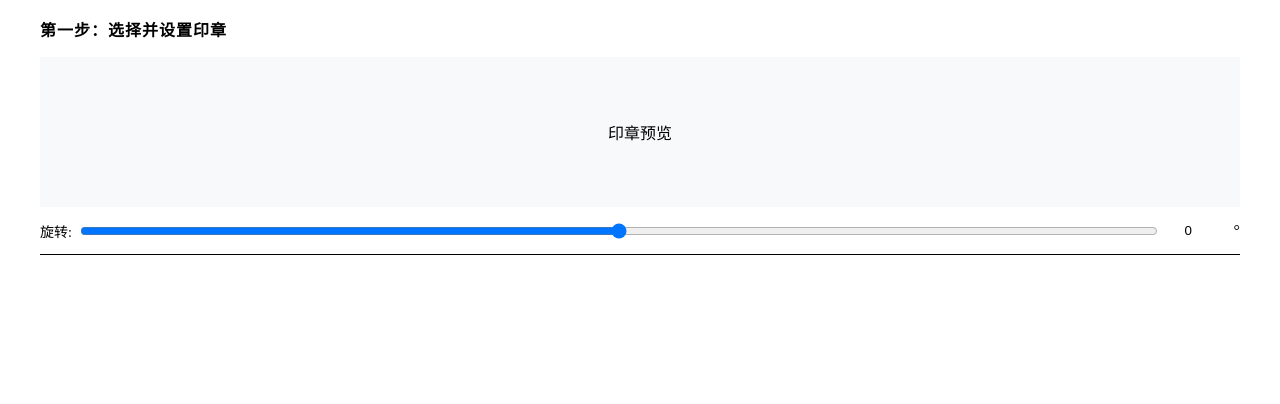
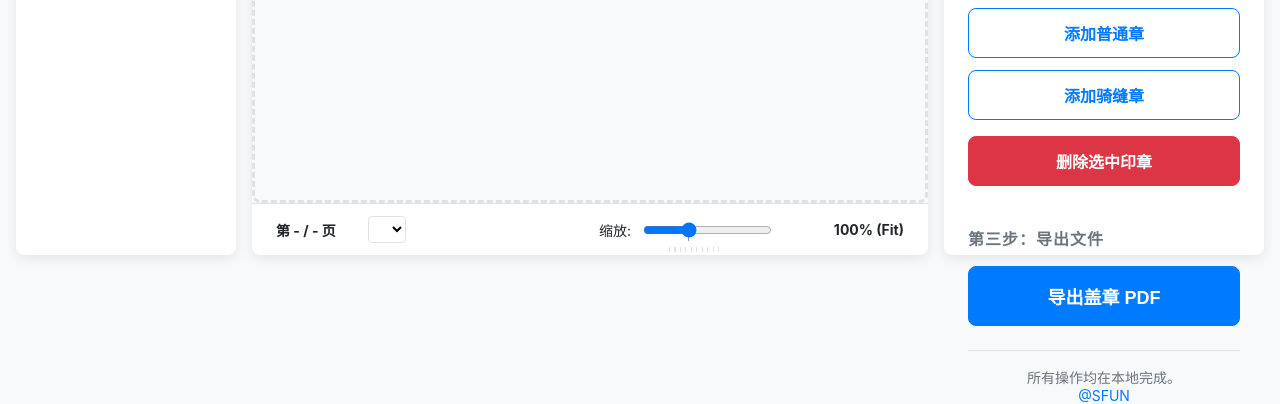
Before and after one commit to ssfun/pdf-stamper, a website built with Vite: page index.html in a window 1280 px wide. Shown: the part 529-933 px from the top of the page. Before the commit the page ends 800 px from the top, so only its background shows below. Built offline with nearby package versions, Linux system fonts and the light colour scheme.

Commit message:
Update style.css

```diff
--- a/src/style.css
+++ b/src/style.css
@@ -1,4 +1,4 @@
-toolbar:root {
+:root {
   --font-family-sans: "Inter", "Helvetica Neue", "Helvetica", "PingFang SC", "Hiragino Sans GB", "Microsoft YaHei", "微软雅黑", Arial, sans-serif;
   --primary-color: #007bff;
   --primary-hover-color: #0056b3;
@@ -32,7 +32,7 @@ body { font-family: var(--font-family-sans); background-color: var(--bg-color);
   grid-template-columns: var(--sidebar-collapsed-width) 1fr 320px;
 }
 
-.sidebar, .main-content-wrapper, . {
+.sidebar, .main-content-wrapper, .toolbar {
   background-color: var(--surface-color);
   border-radius: var(--border-radius);
   box-shadow: var(--box-shadow);
@@ -107,8 +107,6 @@ body { font-family: var(--font-family-sans); background-color: var(--bg-color);
   overflow: auto; flex-grow: 1; display: flex; padding: 2rem;
   background-color: var(--bg-color); position: relative; height: 100%;
 }
-
-/* 拖拽区域 */
 .drop-zone {
   display: none; flex-direction: column; align-items: center; justify-content: center;
   width: 100%; height: 100%; border: 3px dashed var(--border-color);
@@ -163,36 +161,32 @@ datalist {
   background: repeating-linear-gradient(to right, var(--border-color) 0, var(--border-color) 1px, transparent 1px, transparent 10%);
 }
 
+
 /* 右侧工具栏 */
-.toolbar {
-  padding: 1.5rem;
-  /* ** 核心修复：添加垂直滚动 ** */
-  overflow-y: auto;
-}
+.toolbar { padding: 1.5rem; }
 .toolbar-header {
-  text-align: center; margin-bottom: 1rem;
+  text-align: center; margin-bottom: 2rem;
   border-bottom: 1px solid var(--border-color); padding-bottom: 1rem;
 }
 .toolbar-header h1 { font-size: 2rem; }
-.tool-section { margin-bottom: 0.5rem; }
+.tool-section { margin-bottom: 1.5rem; }
 .tool-section h3 {
   font-size: 1rem; margin-bottom: 1rem; color: var(--text-color-light);
   text-transform: uppercase; letter-spacing: 1px;
 }
-.file-inputs, .button-group { display: flex; flex-direction: column; gap: 0.75rem; margin-bottom: 0.5rem; }
-.button-group { margin-bottom: 0.5rem; }
+.file-inputs, .button-group { display: flex; flex-direction: column; gap: 0.75rem; }
+.button-group { margin-bottom: 1rem; }
 .toolbar-footer {
-    margin-top: 1rem; text-align: center; font-size: 0.875rem;
+    margin-top: auto; text-align: center; font-size: 0.875rem;
     color: var(--text-color-light); padding-top: 1rem;
     border-top: 1px solid var(--border-color);
-    flex-shrink: 0; /* 防止页脚被压缩 */
 }
 .toolbar-footer a { color: var(--primary-color); text-decoration: none; }
 
 /* 印章预览与控制 */
 .seal-preview-container {
   width: 100%; height: 150px; border: 1px dashed var(--border-color);
-  border-radius: var(--border-radius);
+  border-radius: var(--border-radius); margin-bottom: 1rem;
   display: flex; align-items: center; justify-content: center;
   background-color: #f8f9fa; position: relative; overflow: hidden;
 }
@@ -202,10 +196,12 @@ datalist {
 }
 .seal-preview-placeholder { color: var(--text-color-light); }
 .hidden { display: none; }
+
 .rotation-controls {
     display: flex;
     align-items: center;
     gap: 0.5rem;
+    margin-bottom: 1rem;
 }
 .rotation-controls label {
     font-size: 0.875rem;
```
